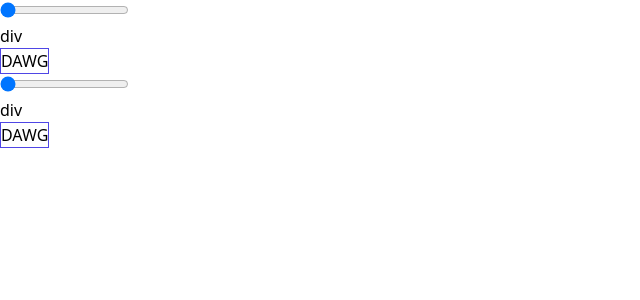
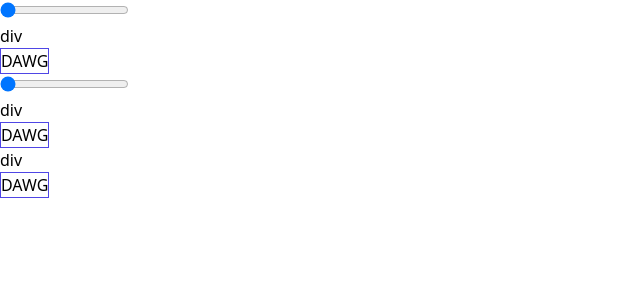
Before and after one commit to FreeSpirit0/css-playground, a React (Vite) app: page / in a window 1280 px wide. Shown: the top 300 px of the page, without its empty margins (0-640 px from the left). Built offline with nearby package versions, Linux system fonts and the light colour scheme.

Commit message:
Add margin component

```diff
--- a/src/App.tsx
+++ b/src/App.tsx
@@ -1,3 +1,4 @@
+import Margin from './components/Showcase/Margin'
 import Padding from './components/Showcase/Padding'
 import SliderWrapper from './components/SliderWrapper'
 
@@ -6,7 +7,7 @@ function App() {
   return (
     <div className="App">
       <SliderWrapper child={<Padding />} />
-      <SliderWrapper child={<Padding />} />
+      <SliderWrapper child={<Margin />} />
     </div>
   )
 }
--- /dev/null
+++ b/src/components/Showcase/Margin/index.tsx
@@ -0,0 +1,22 @@
+import React, { useContext } from 'react'
+import LabledComponent from '../../LabledComponent';
+import { ValueContext } from '../../SliderWrapper';
+import Box from '../Box';
+
+const Margin = () => {
+  const value = useContext(ValueContext);
+  return (
+    <>
+      <LabledComponent
+        displayName="div"
+        child={<Box style={{ margin: value }} />}
+      />
+      <LabledComponent
+        displayName="div"
+        child={<Box style={{ margin: value }} />}
+      />
+    </>
+  )
+}
+
+export default Margin
```
